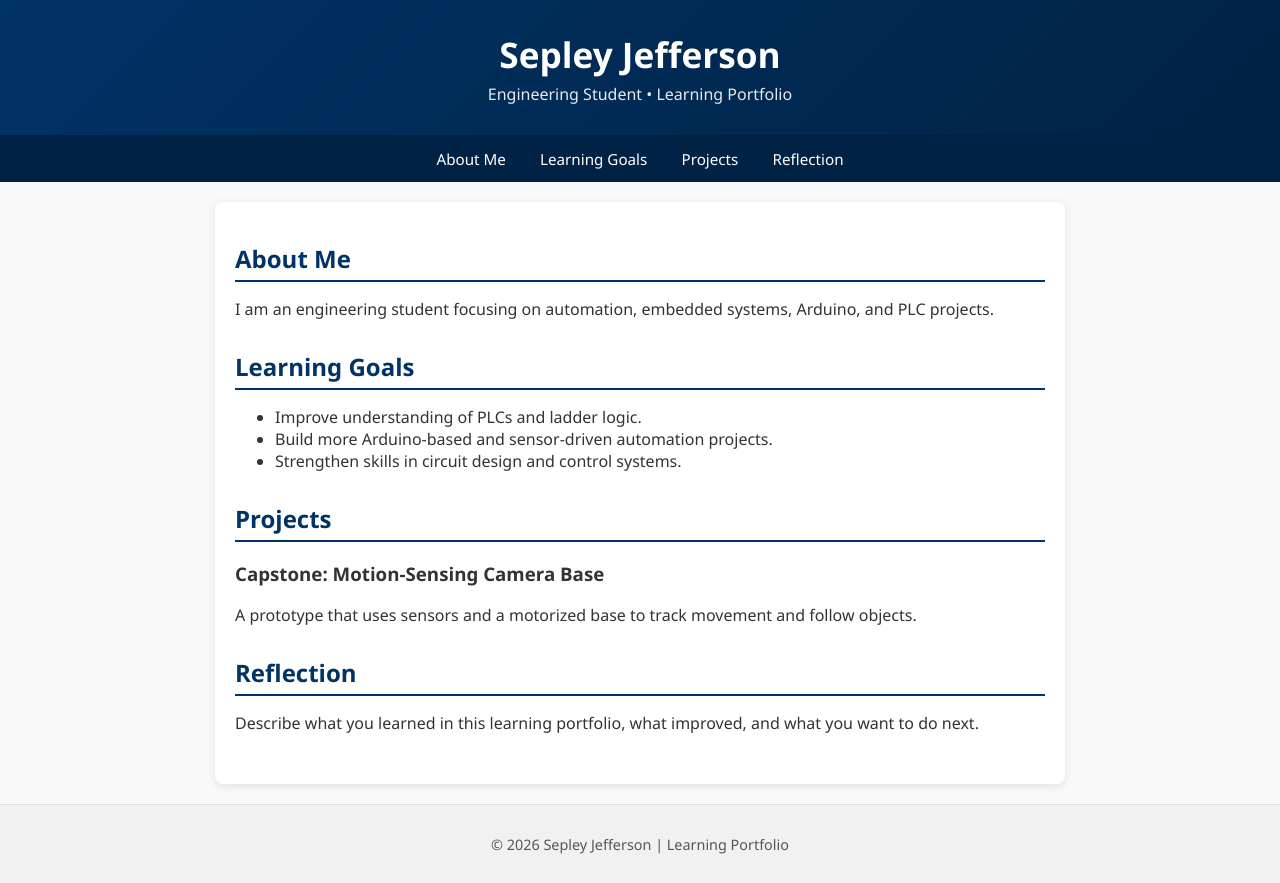
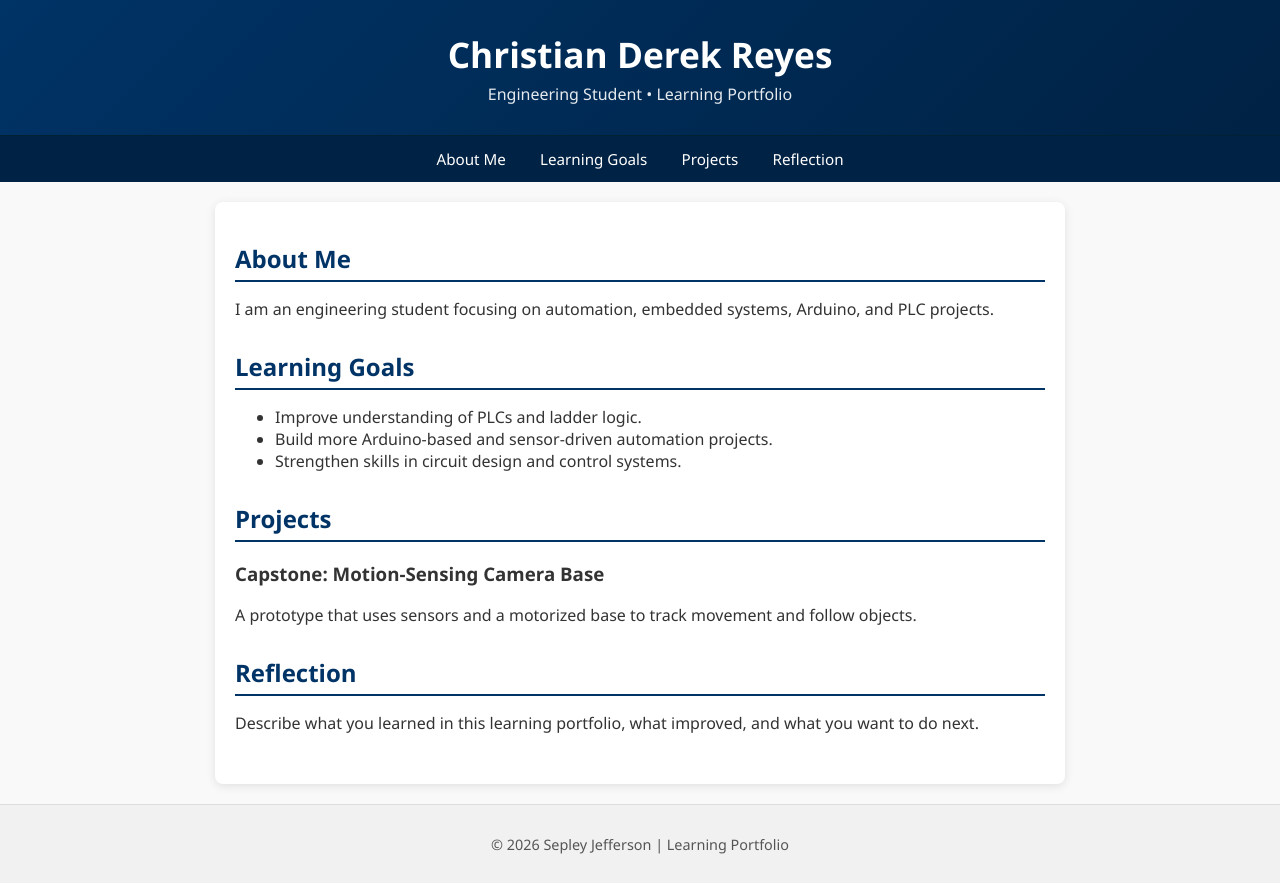
Before and after one commit to Sepurii/REYES-LEARNING-PORTFOLIO, a plain HTML site: page index.html in a window 1280 px wide. Drawn offline with Linux system fonts and the light colour scheme.

Commit message:
index.html

```diff
--- a/index.html
+++ b/index.html
@@ -8,7 +8,7 @@
 </head>
 <body>
   <header>
-    <h1>Sepley Jefferson</h1>
+    <h1>Christian Derek Reyes</h1>
     <p>Engineering Student • Learning Portfolio</p>
   </header>
 
```
